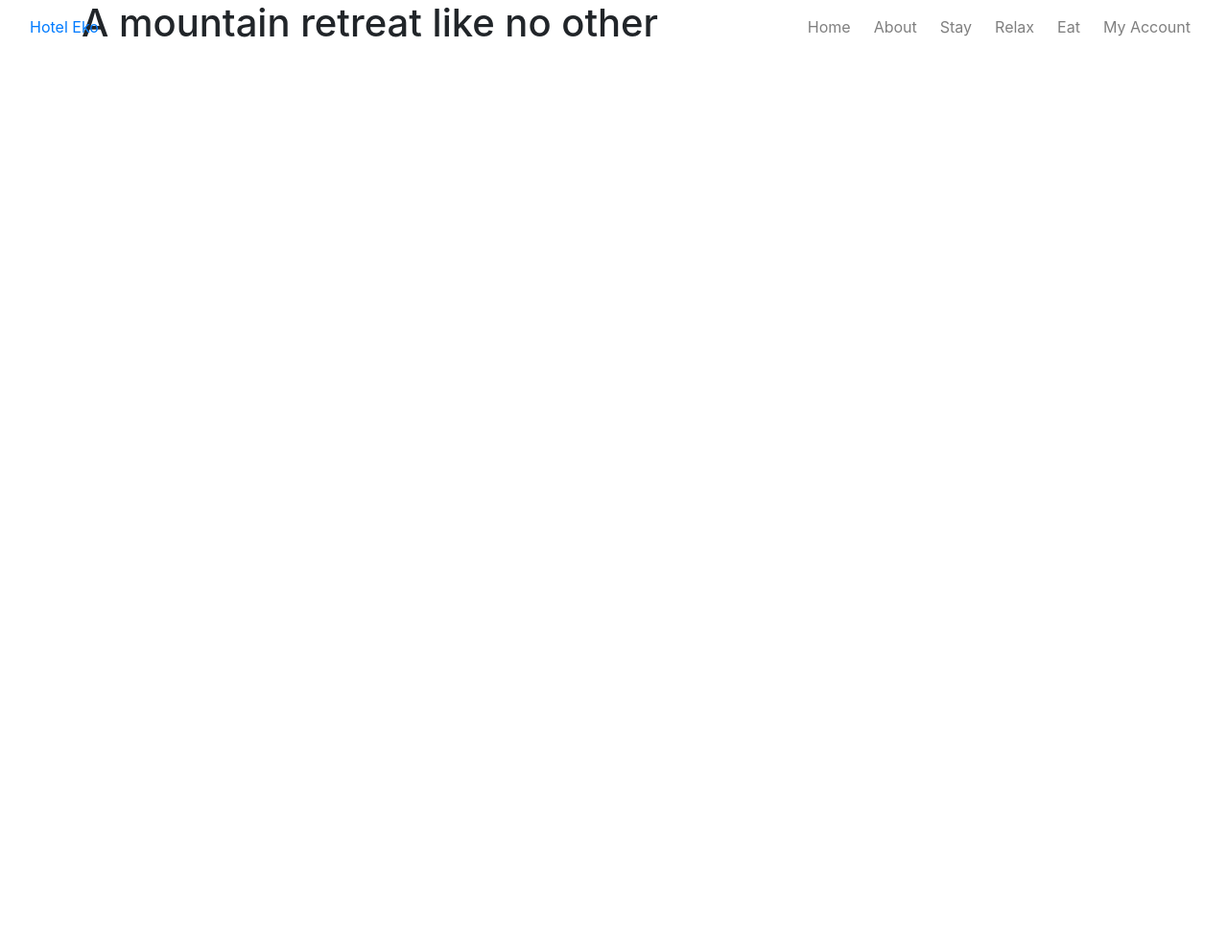
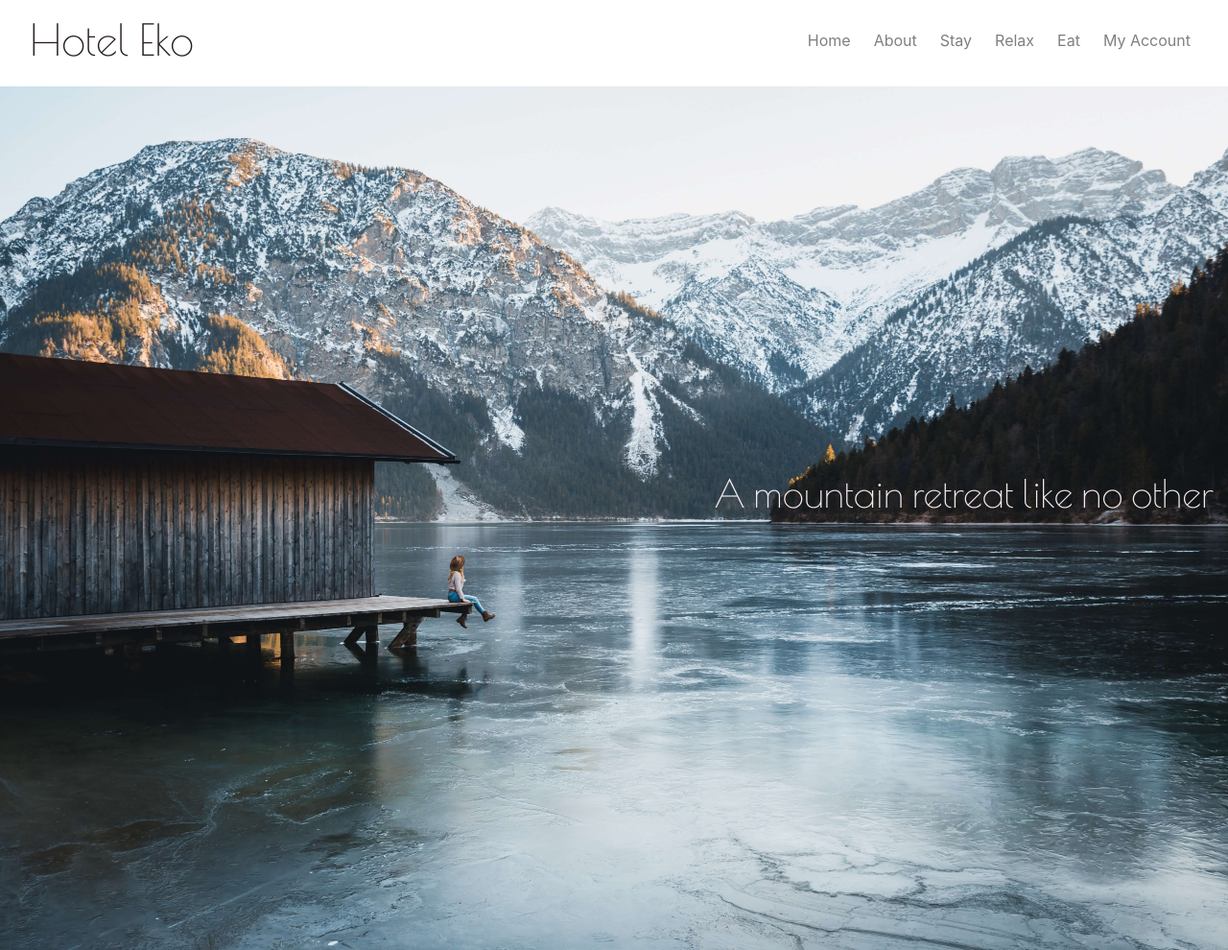
Before and after one commit to mkthewlis/hotel-eko, a Django app: page / in a window 1280 px wide. Shown: the whole page at 96% size. Before the commit the page ends 39 px from the top, so only its background shows below. Run offline with Django 3.2, Linux system fonts and the light colour scheme; some libraries are stand-ins or nearby versions.

Commit message:
feat: added static files to home and began adding style to index.html

```diff
--- /dev/null
+++ b/home/static/home/css/index.css
@@ -0,0 +1,11 @@
+.index-hero-image {
+    background: url('/media/index_hero_image.jpg') no-repeat center fixed;
+    background-size: cover;
+    width: 100%;
+    min-height: 900px;
+}
+
+.index-title {
+    color: #F8ECED !important;
+    padding-top: 400px;
+}
--- a/home/templates/home/index.html
+++ b/home/templates/home/index.html
@@ -1,22 +1,16 @@
 {% extends "base.html" %}
 {% load static %}
 
-{% block page_header %}
-    <div class="container header-container">
+{% block extra_css %}
+    <link rel="stylesheet" href="{% static 'home/css/index.css' %}">
+{% endblock %}
+
+{% block content %}
+    <div class="container-fluid index-hero-image">
         <div class="row">
             <div class="col">
+                <h1 class="standard-title index-title float-right">A mountain retreat like no other</h1>
             </div>
         </div>
     </div>
 {% endblock %}
-
-{% block content %}
-    <div class="container index-hero-image">
-        <div class="row">
-            <div class="col">
-                <h1 class="standard-title home-title">A mountain retreat like no other</h1>
-            </div>
-        </div>
-    </div>
-
-{% endblock %}
--- a/hotel_eko/settings.py
+++ b/hotel_eko/settings.py
@@ -148,3 +148,7 @@ USE_TZ = True
 # https://docs.djangoproject.com/en/3.1/howto/static-files/
 
 STATIC_URL = '/static/'
+STATICFILES_DIRS = (os.path.join(BASE_DIR, 'static'),)
+
+MEDIA_URL = '/media/'
+MEDIA_ROOT = os.path.join(BASE_DIR, 'media')
--- a/hotel_eko/urls.py
+++ b/hotel_eko/urls.py
@@ -15,9 +15,11 @@ Including another URLconf
 """
 from django.contrib import admin
 from django.urls import path, include
+from django.conf import settings
+from django.conf.urls.static import static
 
 urlpatterns = [
     path('admin/', admin.site.urls),
     path('accounts/', include('allauth.urls')),
     path('', include('home.urls')),
-]
+] + static(settings.MEDIA_URL, document_root=settings.MEDIA_ROOT)
--- /dev/null
+++ b/static/css/base.css
@@ -0,0 +1,24 @@
+#container {
+    min-height: 100%;
+    position: relative;
+}
+
+.header-container {
+        padding-top: 90px;
+    }
+
+/*-------------------------------------------------------- Font & font styles*/
+
+.standard-title {
+    font-family: 'Poiret One', cursive;
+    font-size: 40px;
+    color: #251D1D;
+}
+
+
+/*-------------------------------------------------------- Menu styles*/
+
+#logo-design {
+    font-size: 45px;
+    text-decoration: none;
+}
--- a/templates/base.html
+++ b/templates/base.html
@@ -14,6 +14,8 @@
     {% block corecss %}
         <!-- Bootstrap CSS -->
         <link rel="stylesheet" href="https://stackpath.bootstrapcdn.com/bootstrap/4.4.1/css/bootstrap.min.css" integrity="sha384-Vkoo8x4CGsO3+Hhxv8T/Q5PaXtkKtu6ug5TOeNV6gBiFeWPGFN9MuhOf23Q9Ifjh" crossorigin="anonymous">
+        <link href="https://fonts.googleapis.com/css2?family=Cardo&family=Poiret+One&display=swap" rel="stylesheet">
+        <link rel="stylesheet" href="{% static 'css/base.css' %}">
     {% endblock %}
 
     {% block extra_css %}
@@ -32,9 +34,10 @@
     <title>Hotel Eko {% block extra_title %}{% endblock %}</title>
   </head>
   <body>
+    <div id="container">
     <header class="container-fluid fixed-top">
         <nav class="navbar navbar-expand-md navbar-light navbar-bg">
-            <a class="logo-design" href="{% url 'home' %}">Hotel Eko</a>
+            <a class="standard-title" id="logo-design" href="{% url 'home' %}">Hotel Eko</a>
                 <button class="navbar-toggler" type="button" data-toggle="collapse" data-target="#navbarNav" aria-controls="navbarNav" aria-expanded="false" aria-label="Toggle navigation">
                     <span class="navbar-toggler-icon"></span>
                 </button>
@@ -82,6 +85,12 @@
     {% endif %}
 
     {% block page_header %}
+    <div class="container header-container">
+        <div class="row">
+            <div class="col">
+            </div>
+        </div>
+    </div>
     {% endblock %}
 
     {% block content %}
@@ -90,5 +99,6 @@
     {% block postloadjs %}
     {% endblock %}
 
+    </div>
   </body>
 </html>
```
Also changed, not shown: media/index_hero_image.jpg (added).
